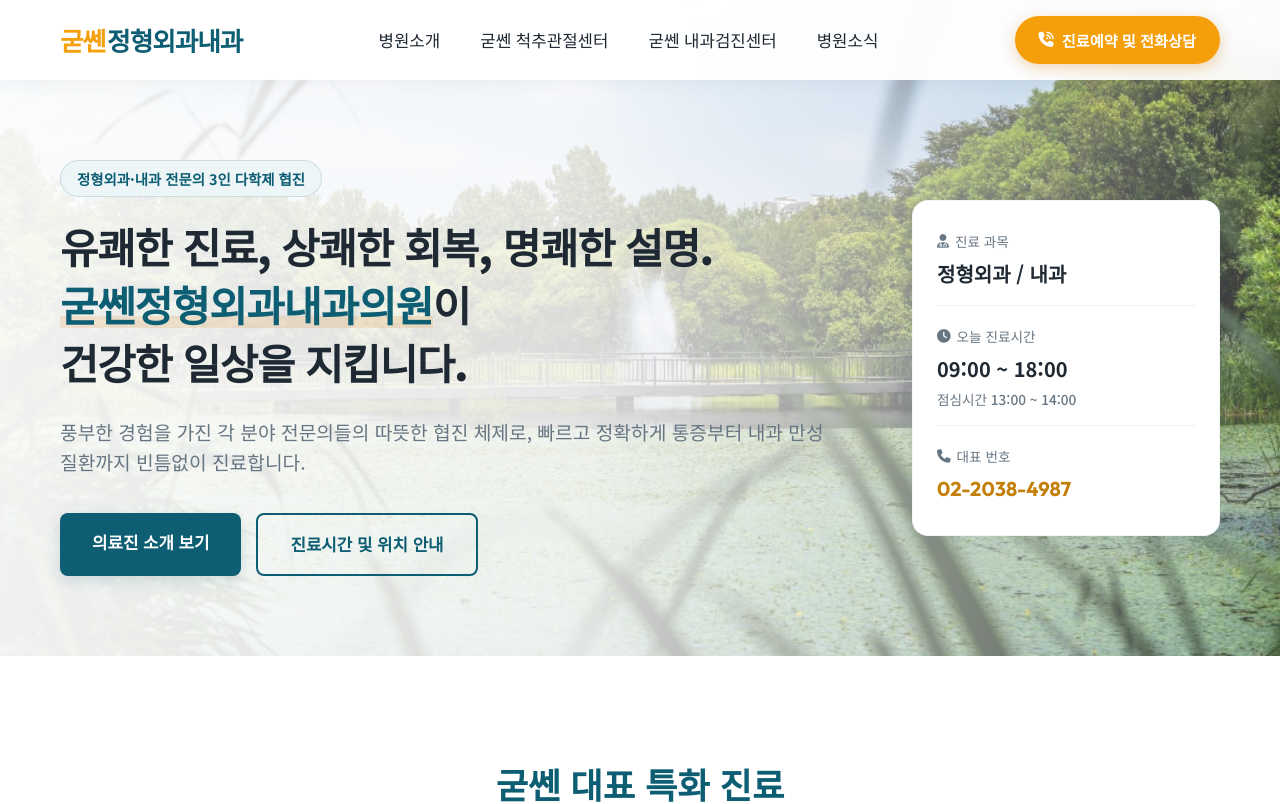
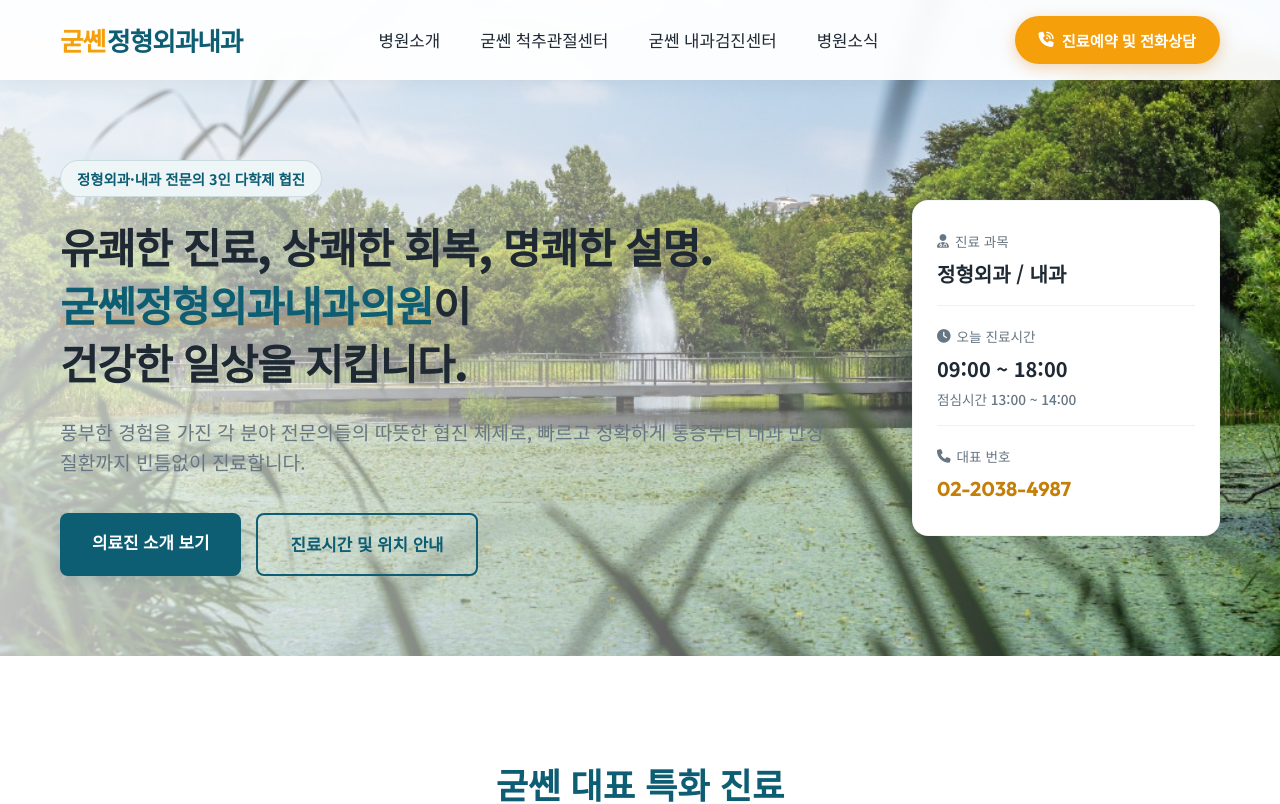
Before and after one commit to cholinus-OS/goodssen, a Next.js app: page / in a window 1280 px wide. Shown: the top 804 px of the page. Built offline with nearby package versions, Linux system fonts and the light colour scheme.

Commit message:
Update: Increase hero background transparency for better visibility

```diff
--- a/src/app/globals.css
+++ b/src/app/globals.css
@@ -339,7 +339,7 @@ button {
     overflow: hidden;
 }
 
-/* 글씨 가독성을 보장하기 위해 왼쪽 글씨 부분에 불투명도를 높인 밝은 그라데이션 오버레이 씌우기 */
+/* 글씨 가독성을 보장하되 뒷배경이 또렷이 드러나도록 투명도를 높인 밝은 그라데이션 오버레이 씌우기 */
 .hero-section::before {
     content: '';
     position: absolute;
@@ -347,7 +347,7 @@ button {
     left: 0;
     width: 100%;
     height: 100%;
-    background: linear-gradient(90deg, rgba(255, 255, 255, 0.94) 0%, rgba(255, 255, 255, 0.85) 45%, rgba(255, 255, 255, 0.2) 100%);
+    background: linear-gradient(90deg, rgba(255, 255, 255, 0.75) 0%, rgba(255, 255, 255, 0.4) 50%, rgba(255, 255, 255, 0) 100%);
     z-index: 1;
 }
 
```
